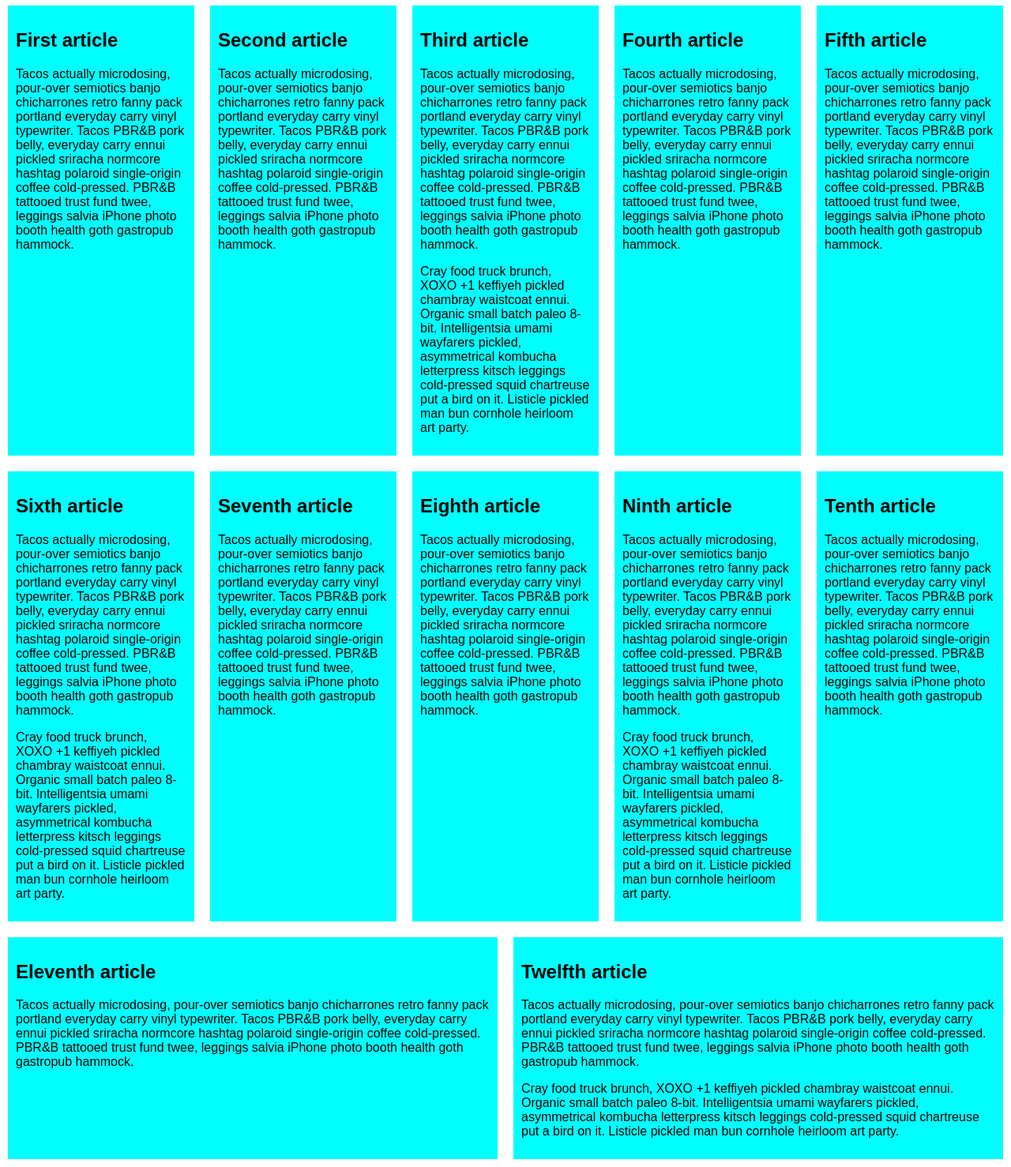
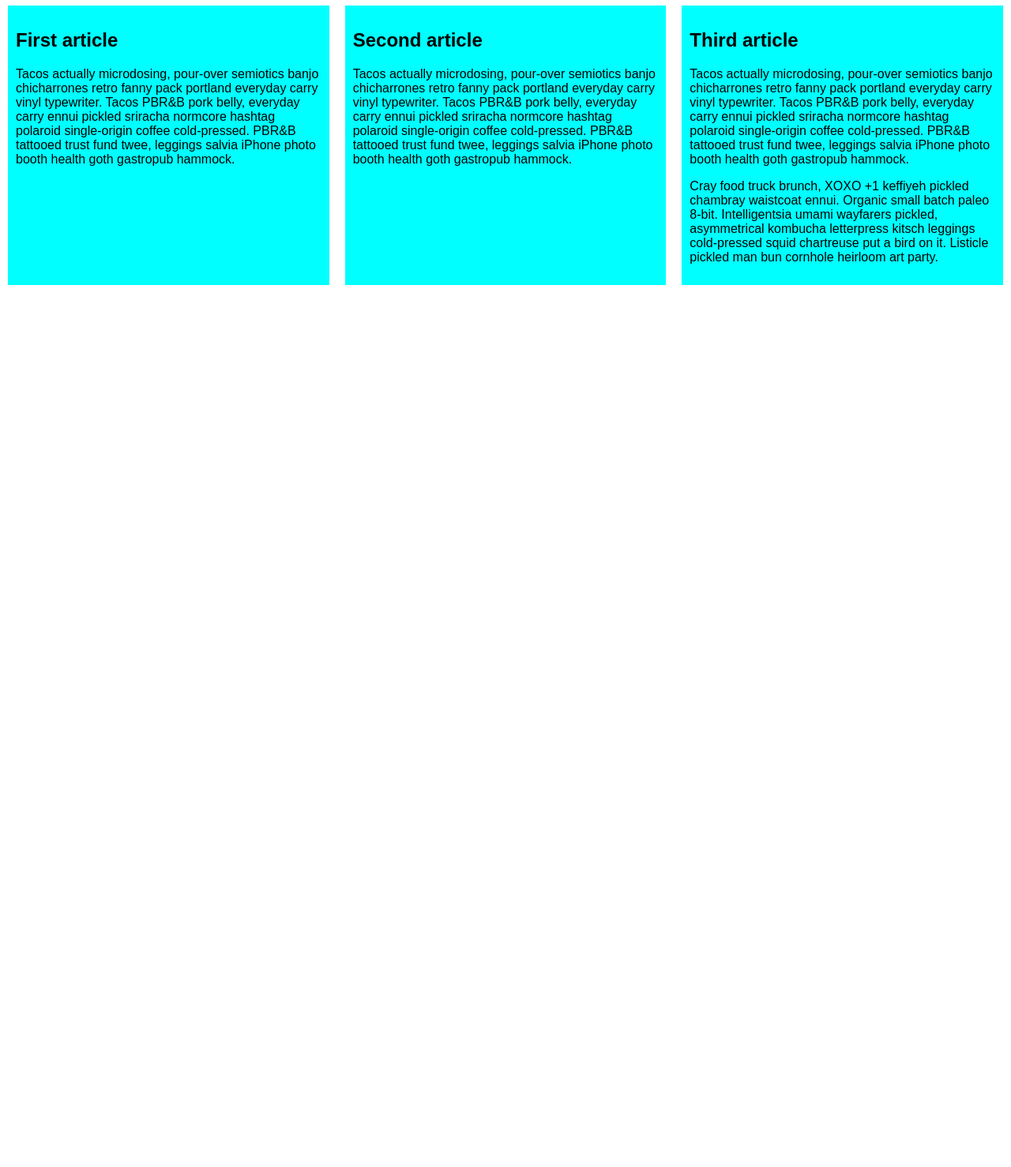
Before and after one commit to Yesala/ejercicios-clase, a plain HTML site: page Ejercicio-enclase-4-Atributos/index-prueba.html in a window 1280 px wide. Shown: the part 103-1581 px from the top of the page at 79% size. After the commit the page ends 800 px from the top, so only its background shows below. Drawn offline with Linux system fonts and the light colour scheme.

Commit message:
Ejercicio-Boostrap

```diff
--- /dev/null
+++ b/Ejercicio-bootstrap/css/style.css
@@ -0,0 +1,6 @@
+.h-container {
+    height: 600px;
+}
+.test-container {
+    height: 200px;
+}
--- a/Ejercicio-enclase-4-Atributos/index-prueba.html
+++ b/Ejercicio-enclase-4-Atributos/index-prueba.html
@@ -46,102 +46,6 @@
                 cold-pressed squid chartreuse put a bird on it. Listicle pickled man bun cornhole heirloom art party.
             </p>
         </article>
-
-        <article>
-            <h2>Fourth article</h2>
-
-            <p>Tacos actually microdosing, pour-over semiotics banjo chicharrones retro fanny pack portland everyday
-                carry vinyl typewriter. Tacos PBR&B pork belly, everyday carry ennui pickled sriracha normcore hashtag
-                polaroid single-origin coffee cold-pressed. PBR&B tattooed trust fund twee, leggings salvia iPhone photo
-                booth health goth gastropub hammock.</p>
-        </article>
-
-        <article>
-            <h2>Fifth article</h2>
-
-            <p>Tacos actually microdosing, pour-over semiotics banjo chicharrones retro fanny pack portland everyday
-                carry vinyl typewriter. Tacos PBR&B pork belly, everyday carry ennui pickled sriracha normcore hashtag
-                polaroid single-origin coffee cold-pressed. PBR&B tattooed trust fund twee, leggings salvia iPhone photo
-                booth health goth gastropub hammock.</p>
-        </article>
-
-        <article>
-            <h2>Sixth article</h2>
-
-            <p>Tacos actually microdosing, pour-over semiotics banjo chicharrones retro fanny pack portland everyday
-                carry vinyl typewriter. Tacos PBR&B pork belly, everyday carry ennui pickled sriracha normcore hashtag
-                polaroid single-origin coffee cold-pressed. PBR&B tattooed trust fund twee, leggings salvia iPhone photo
-                booth health goth gastropub hammock.</p>
-
-            <p>Cray food truck brunch, XOXO +1 keffiyeh pickled chambray waistcoat ennui. Organic small batch paleo
-                8-bit. Intelligentsia umami wayfarers pickled, asymmetrical kombucha letterpress kitsch leggings
-                cold-pressed squid chartreuse put a bird on it. Listicle pickled man bun cornhole heirloom art party.
-            </p>
-        </article>
-
-        <article>
-            <h2>Seventh article</h2>
-
-            <p>Tacos actually microdosing, pour-over semiotics banjo chicharrones retro fanny pack portland everyday
-                carry vinyl typewriter. Tacos PBR&B pork belly, everyday carry ennui pickled sriracha normcore hashtag
-                polaroid single-origin coffee cold-pressed. PBR&B tattooed trust fund twee, leggings salvia iPhone photo
-                booth health goth gastropub hammock.</p>
-        </article>
-
-        <article>
-            <h2>Eighth article</h2>
-
-            <p>Tacos actually microdosing, pour-over semiotics banjo chicharrones retro fanny pack portland everyday
-                carry vinyl typewriter. Tacos PBR&B pork belly, everyday carry ennui pickled sriracha normcore hashtag
-                polaroid single-origin coffee cold-pressed. PBR&B tattooed trust fund twee, leggings salvia iPhone photo
-                booth health goth gastropub hammock.</p>
-        </article>
-
-        <article>
-            <h2>Ninth article</h2>
-
-            <p>Tacos actually microdosing, pour-over semiotics banjo chicharrones retro fanny pack portland everyday
-                carry vinyl typewriter. Tacos PBR&B pork belly, everyday carry ennui pickled sriracha normcore hashtag
-                polaroid single-origin coffee cold-pressed. PBR&B tattooed trust fund twee, leggings salvia iPhone photo
-                booth health goth gastropub hammock.</p>
-
-            <p>Cray food truck brunch, XOXO +1 keffiyeh pickled chambray waistcoat ennui. Organic small batch paleo
-                8-bit. Intelligentsia umami wayfarers pickled, asymmetrical kombucha letterpress kitsch leggings
-                cold-pressed squid chartreuse put a bird on it. Listicle pickled man bun cornhole heirloom art party.
-            </p>
-        </article>
-
-        <article>
-            <h2>Tenth article</h2>
-
-            <p>Tacos actually microdosing, pour-over semiotics banjo chicharrones retro fanny pack portland everyday
-                carry vinyl typewriter. Tacos PBR&B pork belly, everyday carry ennui pickled sriracha normcore hashtag
-                polaroid single-origin coffee cold-pressed. PBR&B tattooed trust fund twee, leggings salvia iPhone photo
-                booth health goth gastropub hammock.</p>
-        </article>
-
-        <article>
-            <h2>Eleventh article</h2>
-
-            <p>Tacos actually microdosing, pour-over semiotics banjo chicharrones retro fanny pack portland everyday
-                carry vinyl typewriter. Tacos PBR&B pork belly, everyday carry ennui pickled sriracha normcore hashtag
-                polaroid single-origin coffee cold-pressed. PBR&B tattooed trust fund twee, leggings salvia iPhone photo
-                booth health goth gastropub hammock.</p>
-        </article>
-
-        <article>
-            <h2>Twelfth article</h2>
-
-            <p>Tacos actually microdosing, pour-over semiotics banjo chicharrones retro fanny pack portland everyday
-                carry vinyl typewriter. Tacos PBR&B pork belly, everyday carry ennui pickled sriracha normcore hashtag
-                polaroid single-origin coffee cold-pressed. PBR&B tattooed trust fund twee, leggings salvia iPhone photo
-                booth health goth gastropub hammock.</p>
-
-            <p>Cray food truck brunch, XOXO +1 keffiyeh pickled chambray waistcoat ennui. Organic small batch paleo
-                8-bit. Intelligentsia umami wayfarers pickled, asymmetrical kombucha letterpress kitsch leggings
-                cold-pressed squid chartreuse put a bird on it. Listicle pickled man bun cornhole heirloom art party.
-            </p>
-        </article>
     </section>
 </body>
 
```
Also changed, not shown: Ejercicio-bootstrap/index.html (added, +101 -0 lines), Ejercicio-bootstrap/assets/img/stranger-things-4-1650370859.webp (added).
